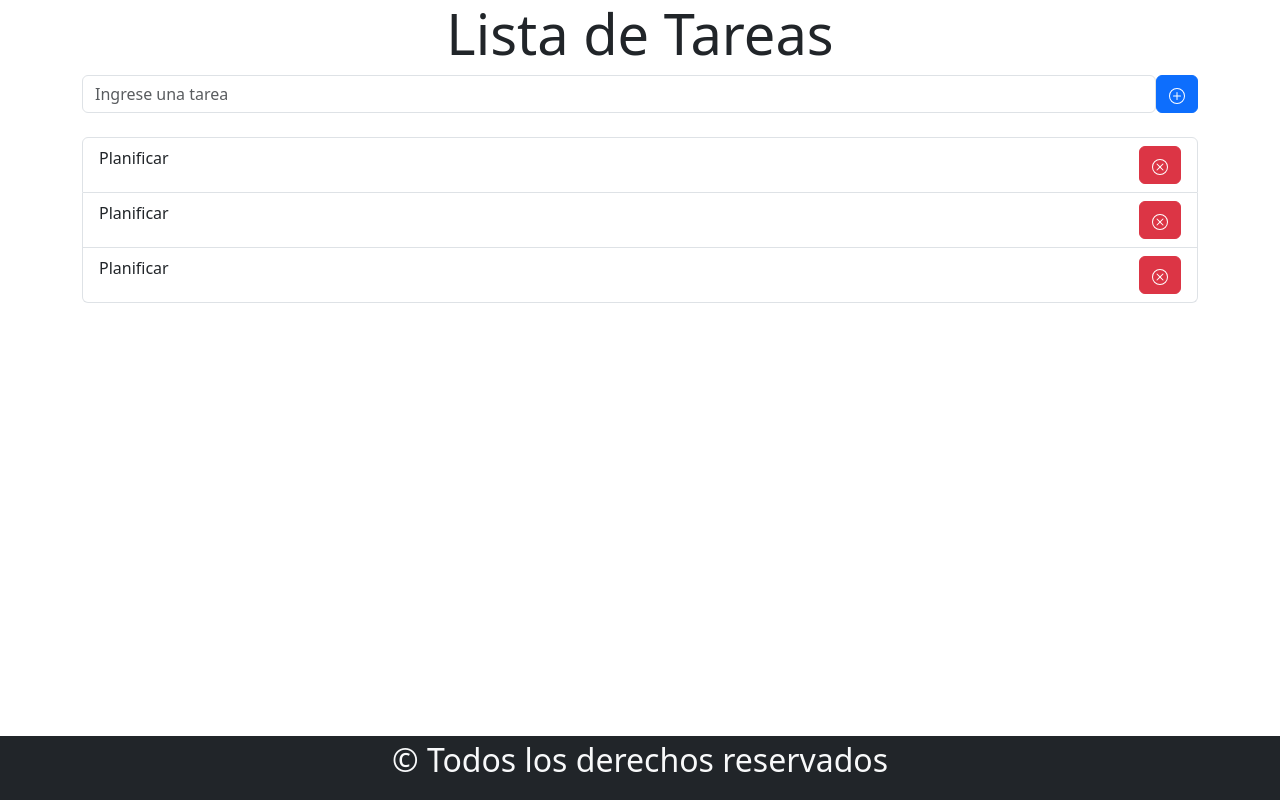
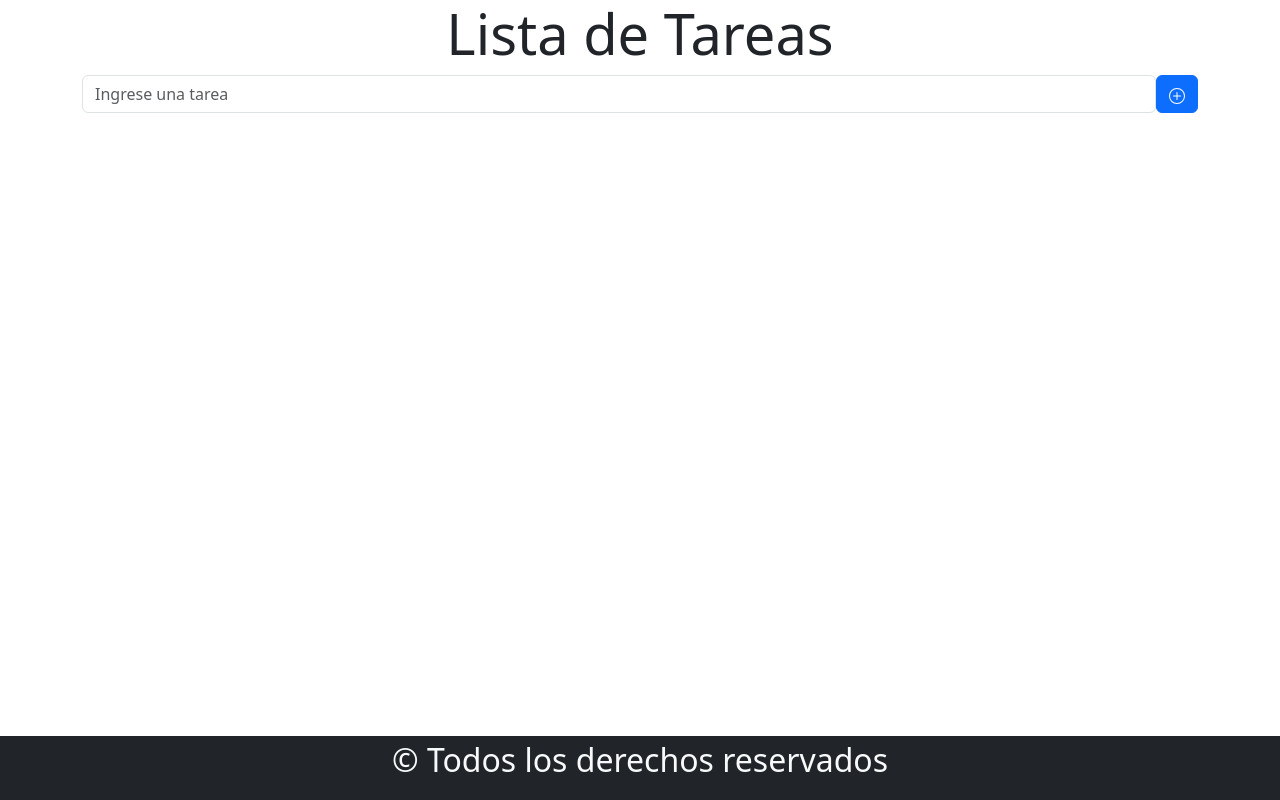
Before and after one commit to TPtomaspando/listaTareas, a React (Vite) app: page / in a window 1280 px wide. Built offline with nearby package versions, Linux system fonts and the light colour scheme.

Commit message:
mostramos la tarea en la lsitaTarea

```diff
--- a/src/components/FormularioTarea.jsx
+++ b/src/components/FormularioTarea.jsx
@@ -57,7 +57,7 @@ const FormularioTarea = () => {
             <PlusCircle></PlusCircle>
           </Button>
         </Form>
-        <ListadeTareas></ListadeTareas>
+        <ListadeTareas listaTareas={listaTareas}></ListadeTareas>
       </section>
     </>
   );
--- a/src/components/ListadeTareas.jsx
+++ b/src/components/ListadeTareas.jsx
@@ -2,14 +2,14 @@ import React from "react";
 import { ListGroup } from "react-bootstrap";
 import Tarea from "./Tarea";
 
-const ListadeTareas = () => {
+const ListadeTareas = ({ listaTareas }) => {
   return (
     <>
       <section className="container mt-4">
         <ListGroup>
-          <Tarea></Tarea>
-          <Tarea></Tarea>
-          <Tarea></Tarea>
+          {listaTareas.map((tarea) => (
+            <Tarea key={tarea} tarea={tarea}></Tarea>
+          ))}
         </ListGroup>
       </section>
     </>
--- a/src/components/Tarea.jsx
+++ b/src/components/Tarea.jsx
@@ -2,11 +2,11 @@ import React from "react";
 import { Button, ListGroup } from "react-bootstrap";
 import { XCircle } from "react-bootstrap-icons";
 
-const Tarea = () => {
+const Tarea = ({ tarea }) => {
   return (
     <>
       <ListGroup.Item className="d-flex justify-content-between">
-        Planificar
+        {tarea}
         <Button variant="danger">
           <XCircle></XCircle>
         </Button>
```
